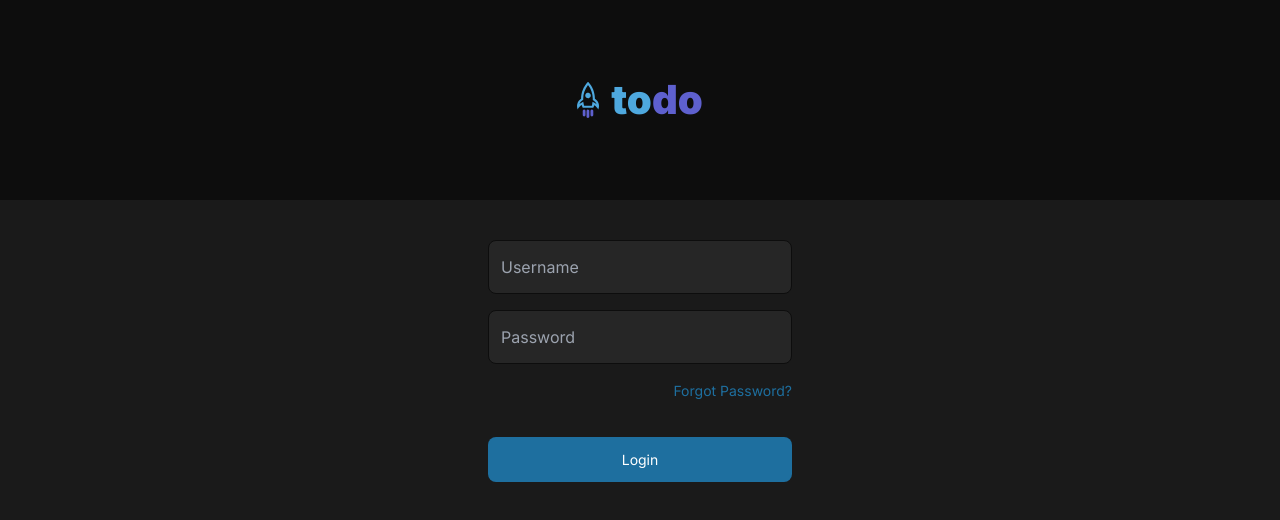
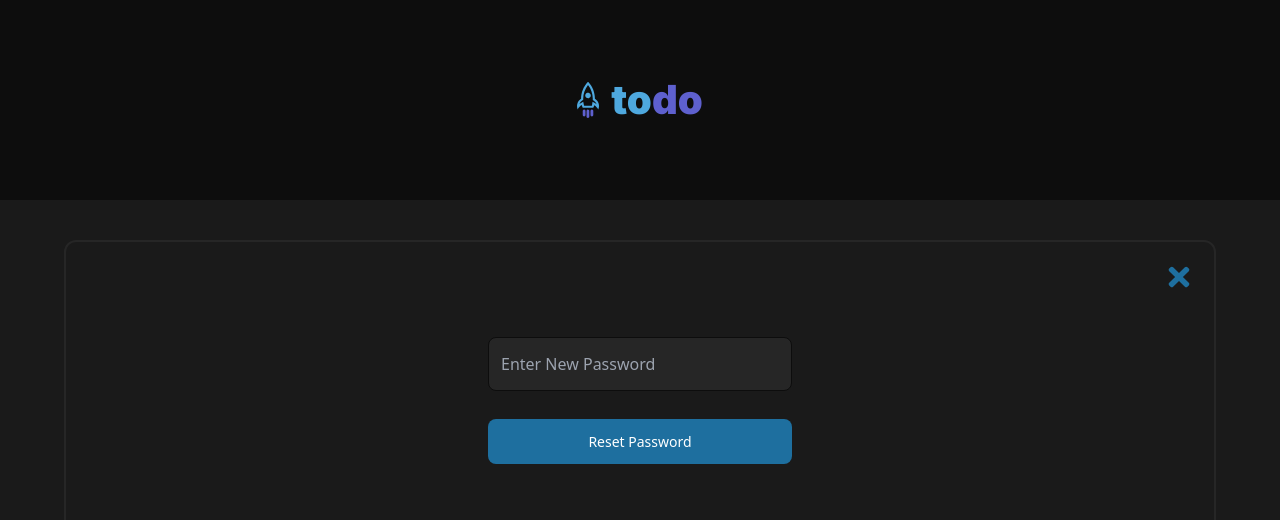
Before and after one commit to Ben-Tewfik/todo_list, a Next.js app: page /login in a window 1280 px wide. Shown: the top 520 px of the page. Built offline with nearby package versions, Linux system fonts and the light colour scheme.

Commit message:
create and style forgotPassword component and appcontext and implement modal toggle functionality

```diff
--- /dev/null
+++ b/src/Context/AppContext.jsx
@@ -0,0 +1,25 @@
+import { createContext, useContext, useState } from "react";
+
+const AppContext = createContext();
+
+export const useGlobalContext = () => useContext(AppContext);
+
+export function AppProvider({ children }) {
+  const [toggleModal, setToggleModal] = useState(false);
+
+  // function for opening the forgot password modal
+  function openForgotPasswordModal() {
+    setToggleModal(false);
+  }
+  //   function for closing the forgot password modal
+  function closeForgotPasswordModal() {
+    setToggleModal(true);
+  }
+  return (
+    <AppContext.Provider
+      value={{ closeForgotPasswordModal, openForgotPasswordModal, toggleModal }}
+    >
+      {children}
+    </AppContext.Provider>
+  );
+}
--- /dev/null
+++ b/src/components/ForgotPasswordModal.jsx
@@ -0,0 +1,38 @@
+import { useGlobalContext } from "@/Context/AppContext";
+import { FaTimes } from "react-icons/fa";
+
+export default function ForgotPasswordModal() {
+  const { closeForgotPasswordModal, toggleModal } = useGlobalContext();
+
+  return (
+    <section
+      className={`bg-gray600 border-2 border-gray500 fixed h-80 top-1/2 left-0 right-0 -translate-y-1/2 w-[90%] mx-auto rounded-xl ${
+        toggleModal ? "hidden" : "flex"
+      }`}
+    >
+      <button
+        onClick={closeForgotPasswordModal}
+        className="absolute right-5 top-5 cursor-pointer text-darkblue hover:text-blue transition-all duration-300"
+      >
+        <FaTimes size={30} />
+      </button>
+      <form
+        onSubmit={e => e.preventDefault()}
+        className="w-full flex justify-center flex-col items-center gap-7 p-10 max-w-96 mx-auto"
+      >
+        <input
+          type="password"
+          placeholder="enter new password"
+          className="bg-gray500 h-[54px] p-3 w-full text-gray300 capitalize border border-gray700 rounded-lg focus-visible:outline-none focus:border-darkPurple focus:text-gray100"
+        />
+
+        <button
+          className={`bg-darkblue w-full p-3 text-white text-[14px] capitalize rounded-lg hover:bg-blue transition-all duration-300
+          }`}
+        >
+          reset password
+        </button>
+      </form>
+    </section>
+  );
+}
--- a/src/components/Login.jsx
+++ b/src/components/Login.jsx
@@ -1,7 +1,9 @@
 import { Inter } from "next/font/google";
 import TodoLogo from "./TodoLogo";
+import { useGlobalContext } from "@/Context/AppContext";
 const inter = Inter({ subsets: ["latin"] });
 export default function Login() {
+  const { openForgotPasswordModal } = useGlobalContext();
   return (
     <section className={`${inter.className}`}>
       <TodoLogo />
@@ -19,7 +21,10 @@ export default function Login() {
           placeholder="password"
           className="bg-gray500 h-[54px] p-3 w-full text-gray300 capitalize border border-gray700 rounded-lg focus-visible:outline-none focus:border-darkPurple focus:text-gray100"
         />
-        <button className="text-darkblue capitalize hover:text-blue transition-all duration-300 self-end text-[14px] cursor-pointer">
+        <button
+          onClick={openForgotPasswordModal}
+          className="text-darkblue capitalize hover:text-blue transition-all duration-300 self-end text-[14px] cursor-pointer"
+        >
           forgot password?
         </button>
         <button className="bg-darkblue w-full mt-5 p-3 text-white text-[14px] capitalize rounded-lg hover:bg-blue transition-all duration-300">
--- a/src/pages/_app.js
+++ b/src/pages/_app.js
@@ -1,5 +1,10 @@
+import { AppProvider } from "@/Context/AppContext";
 import "@/styles/globals.css";
 
 export default function App({ Component, pageProps }) {
-  return <Component {...pageProps} />;
+  return (
+    <AppProvider>
+      <Component {...pageProps} />;
+    </AppProvider>
+  );
 }
--- a/src/pages/login.js
+++ b/src/pages/login.js
@@ -1,4 +1,10 @@
+import ForgotPasswordModal from "@/components/ForgotPasswordModal";
 import Login from "@/components/Login";
 export default function login() {
-  return <Login />;
+  return (
+    <>
+      <Login />
+      <ForgotPasswordModal />
+    </>
+  );
 }
```
